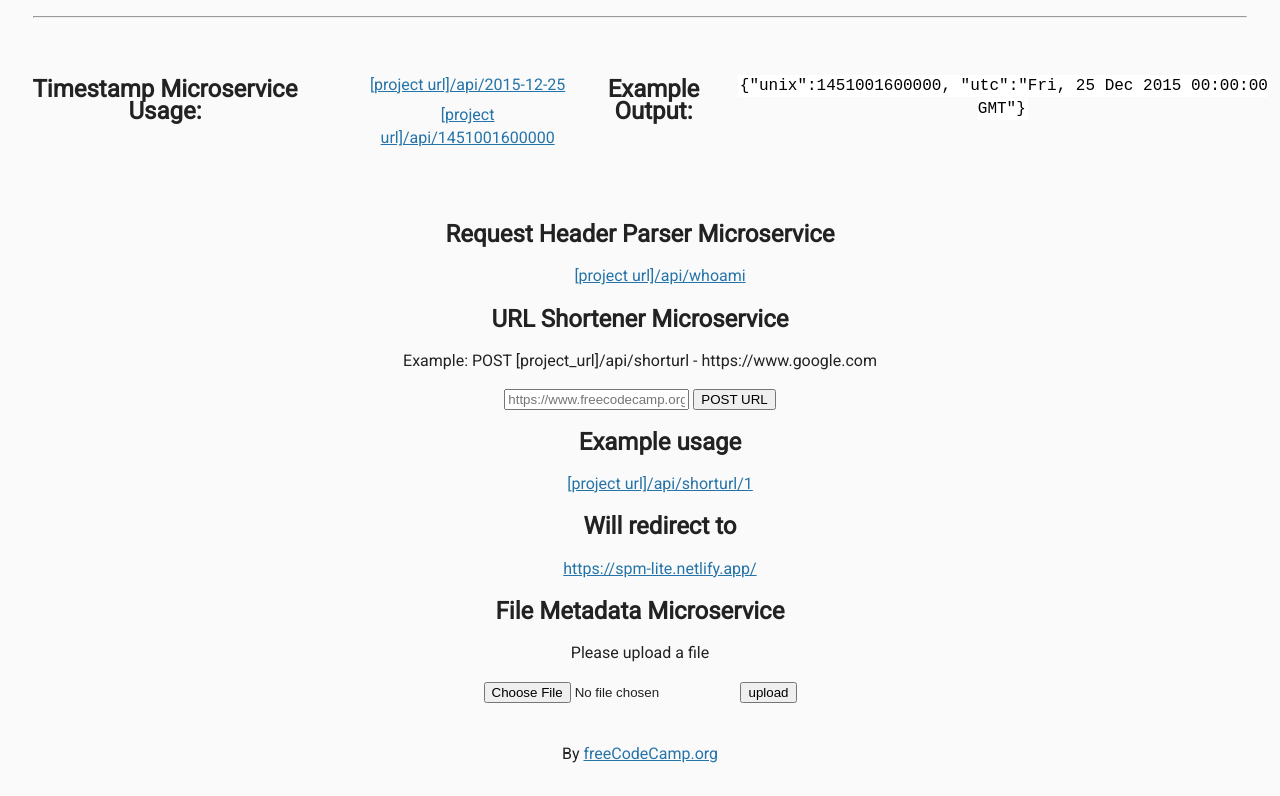
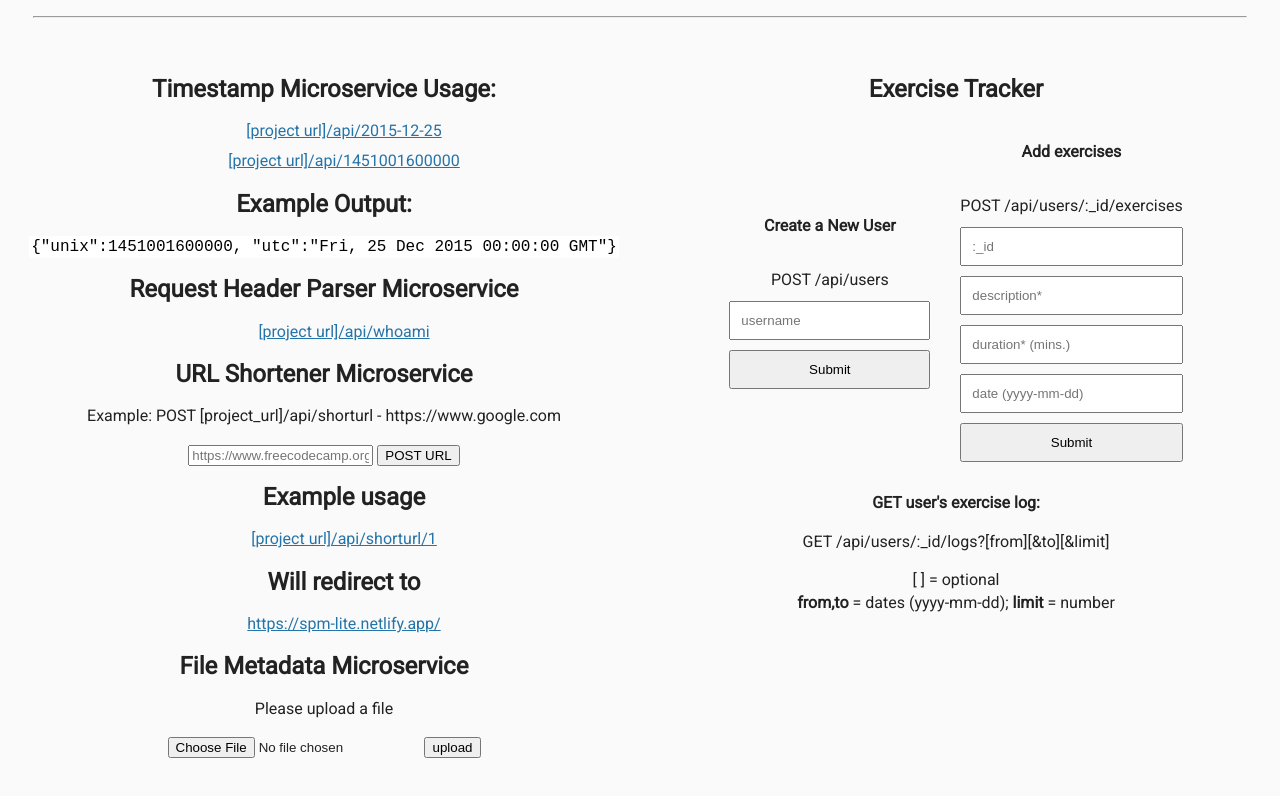
Before and after one commit to levia00/fcc-backend-development-and-apis-projects, a website: page views/index.html in a window 1280 px wide. Shown: the part 53-849 px from the top of the page. Drawn offline with Linux system fonts and the light colour scheme; files that its build step writes are made by us from their sources.

Commit message:
Update index.html

```diff
--- a/views/index.html
+++ b/views/index.html
@@ -12,6 +12,7 @@
     <h1>Microservice</h1>
     <hr />
     <div class="container">
+      <div class="c-1">
         <h2>Timestamp Microservice Usage:</h2>
       <ul>
         <li><a href="api/2015-12-25">[project url]/api/2015-12-25</a></li>
@@ -22,7 +23,6 @@
       <p>
         <code>{"unix":1451001600000, "utc":"Fri, 25 Dec 2015 00:00:00 GMT"}</code>
       </p>
-    </div>
       <div>
         <h2>Request Header Parser Microservice</h2>
         <ul>
@@ -55,10 +55,30 @@
           </form>
         </div>
       </div>
-    <div class="footer">
-      <p>
-        By <a href="https://www.freecodecamp.org/">freeCodeCamp.org</a>
-      </p>
+      </div>
+      <div class="c-2">
+        <h2>Exercise Tracker</h2>
+        <div class="c-2-1">
+          <form method="post" action="/api/users">
+            <h4>Create a New User</h4>
+            <span>POST /api/users</span>
+            <input placeholder="username" name="username" required type="text" />
+            <button type="submit">Submit</button>
+        </form>
+          <form action="/api/users/:_id/exercises" method="post">
+            <h4>Add exercises</h4>
+            <span>POST /api/users/:_id/exercises</span>
+            <input placeholder=":_id" required name="_id" />
+            <input placeholder="description*" type="text" name="description" required />
+            <input placeholder="duration* (mins.)" type="number" name="duration" required />
+            <input placeholder="date (yyyy-mm-dd)" name="date" type="text" />
+            <button type="submit">Submit</button>
+      </form>
+        </div>
+        <div><strong>GET user's exercise log:</strong> <p>GET /api/users/:_id/logs?[from][&to][&limit]</p></div>
+        <div>[ ] = optional</div>
+        <div><strong>from,to </strong>= dates (yyyy-mm-dd); <strong>limit</strong> = number</div>
+      </div>
     </div>
   </body>
 </html>
```
Lines whose indentation alone changed are shown as unchanged.
